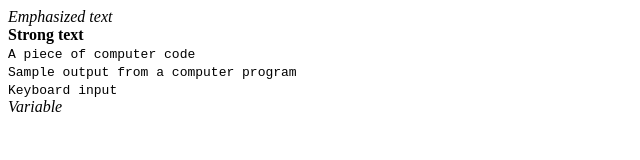
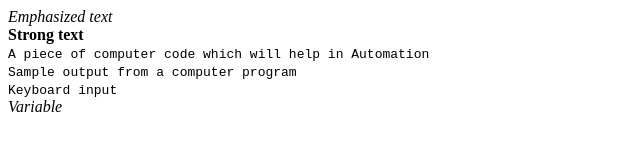
Before and after one commit to Amit2111/webappdemo, a plain HTML site: page index.html in a window 1280 px wide. Shown: the whole page, without its empty margins (0-640 px from the left). Drawn offline with Linux system fonts and the light colour scheme.

Commit message:
Update index.html

```diff
--- a/index.html
+++ b/index.html
@@ -4,7 +4,7 @@
 
 <em>Emphasized text</em><br>
 <strong>Strong text</strong><br>
-<code>A piece of computer code</code><br>
+<code>A piece of computer code which will help in Automation</code><br>
 <samp>Sample output from a computer program</samp><br>
 <kbd>Keyboard input</kbd><br>
 <var>Variable</var>
```
